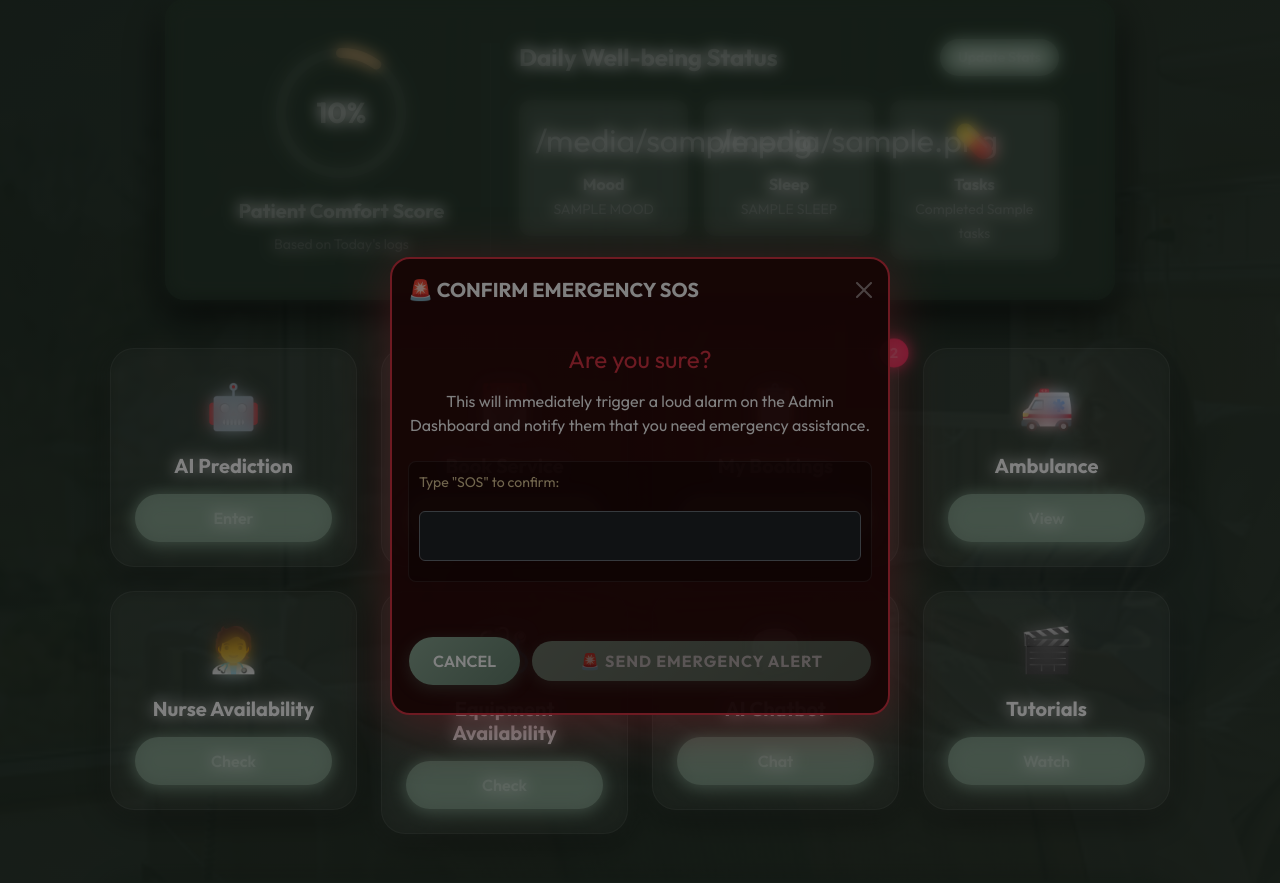
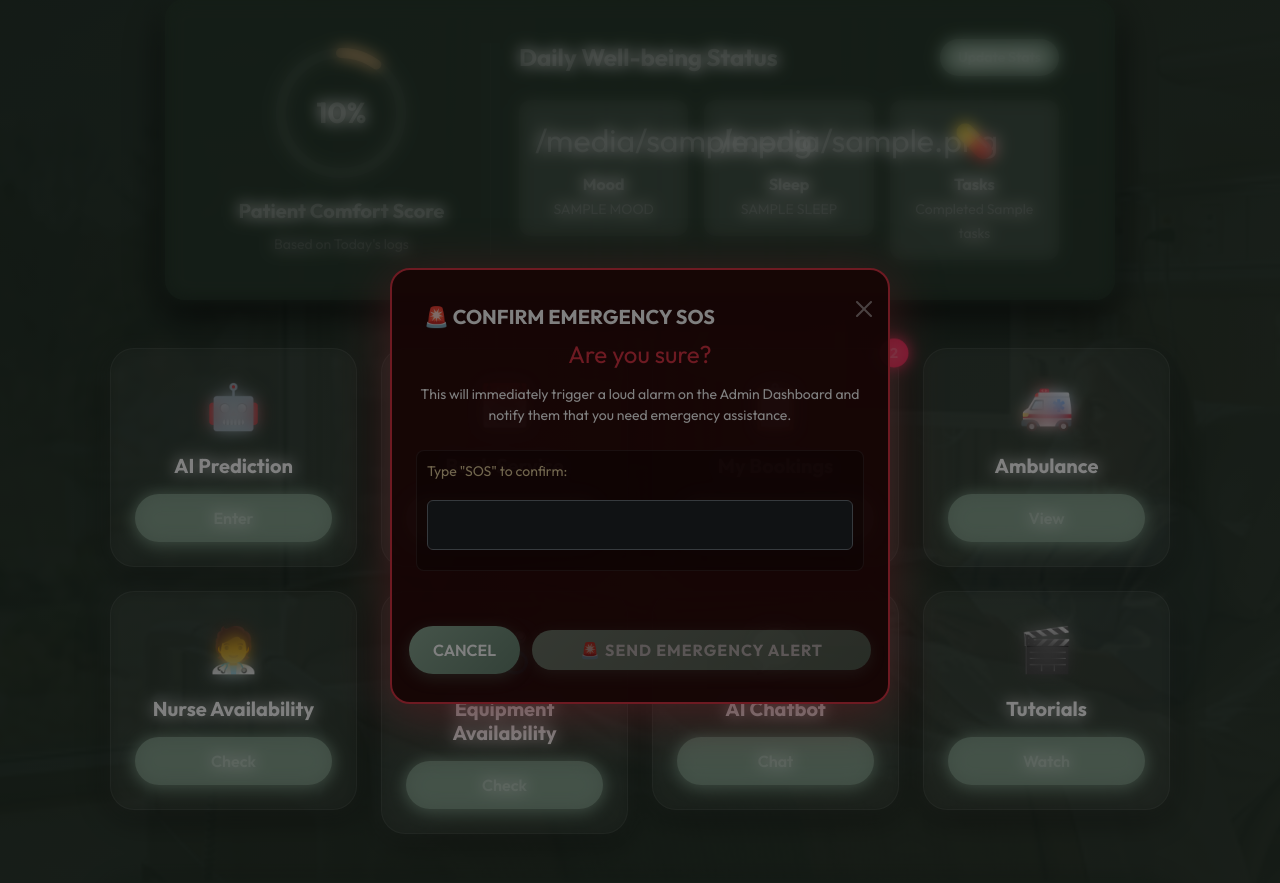
Before and after one commit to vyshakvinodk0-beep/palli-care, a Flask app: template templates/caregiver_dashboard.html in a window 1280 px wide, after a click on "🚨 EMERGENCY SOS". Shown: the part 375-1258 px from the top of the page. Run offline with Flask 3, Linux system fonts and the light colour scheme; the template is opened without the code that fills it: most values are stand-ins (such as "Sample title", 1, 10 or a date in 2020); parts of the project's set-up code (start-up, migrations or seed data) failed here and were passed over.

Commit message:
fix sos modal scrollability and padding for small screens

```diff
--- a/templates/caregiver_dashboard.html
+++ b/templates/caregiver_dashboard.html
@@ -333,16 +333,16 @@
 
 <!-- ✅ SOS CONFIRMATION MODAL -->
 <div class="modal fade" id="sosModal" tabindex="-1" aria-hidden="true" style="backdrop-filter: blur(8px); z-index: 1060;">
-  <div class="modal-dialog modal-dialog-centered">
+  <div class="modal-dialog modal-dialog-centered modal-dialog-scrollable">
     <div class="modal-content" style="background: rgba(45, 10, 10, 0.95); border-radius: 20px; border: 2px solid #dc3545; box-shadow: 0 10px 50px rgba(220,53,69,0.5);">
-      <div class="modal-header border-0">
-        <h5 class="modal-title fw-bold text-white">🚨 CONFIRM EMERGENCY SOS</h5>
+      <div class="modal-header border-0 pb-0">
+        <h5 class="modal-title fw-bold text-white pt-3 px-3">🚨 CONFIRM EMERGENCY SOS</h5>
         <button type="button" class="btn-close btn-close-white" data-bs-dismiss="modal" aria-label="Close"></button>
       </div>
       <form action="/trigger_sos" method="POST">
-          <div class="modal-body text-center text-white py-4">
+          <div class="modal-body text-center text-white pt-2 pb-4 px-4">
               <h4 class="text-danger mb-3">Are you sure?</h4>
-              <p class="mb-4">This will immediately trigger a loud alarm on the Admin Dashboard and notify them that you need emergency assistance.</p>
+              <p class="mb-4 small">This will immediately trigger a loud alarm on the Admin Dashboard and notify them that you need emergency assistance.</p>
 
               <div class="alert alert-dark text-start" style="background: rgba(0,0,0,0.3); border: 1px solid rgba(255,255,255,0.1);">
                   <label class="form-label" style="color:#e3cd9c;">Type "SOS" to confirm:</label>
```
